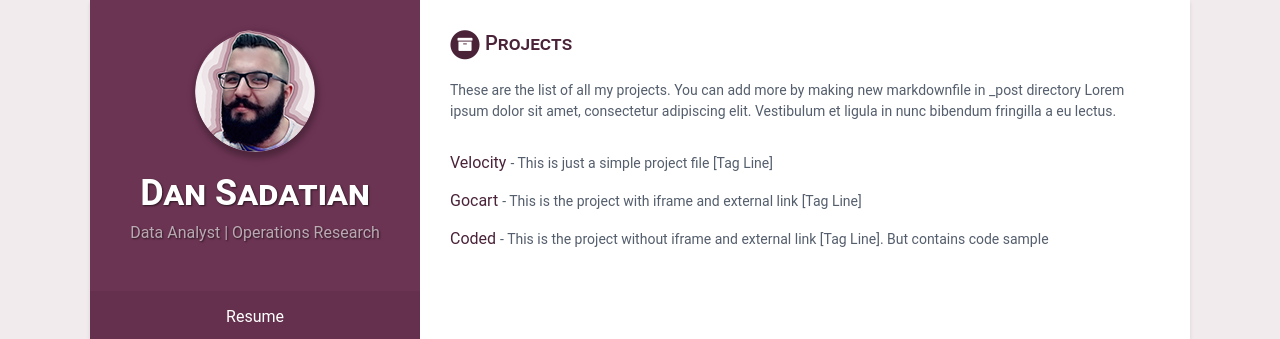
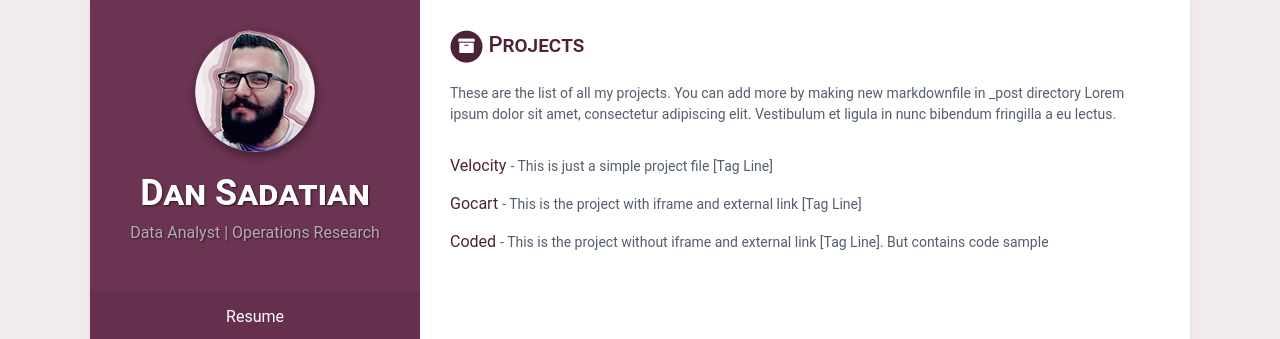
Before and after one commit to sadatian/sadatian.github.io, a Jekyll site: the page built from projects.html, in a window 1280 px wide. Shown: the top 339 px of the page. Built offline with Jekyll 4.4.1, drawn with Linux system fonts in a browser that asks for light colours.

Commit message:
base-url and font edits

```diff
--- a/_config.yml
+++ b/_config.yml
@@ -6,7 +6,7 @@ url: 'https://sadatian.io/'
 
 #change it according to your repository name
 # disabling since we are using a custom domain
-#baseurl: '/online-cv'
+baseurl: '/resume'
 
 description: Hire me!
 # Style will be applied only after restarting the build or serve. Just choose one of the options.
--- a/_sass/_base.scss
+++ b/_sass/_base.scss
@@ -327,7 +327,7 @@ iframe {
   .section-title {
     // text-transform: uppercase;
     font-variant: small-caps;
-    font-size: 20px;
+    font-size: 22px;
     font-weight: 500;
     color: darken(#6c3453, 10%);
     position: relative;
```
